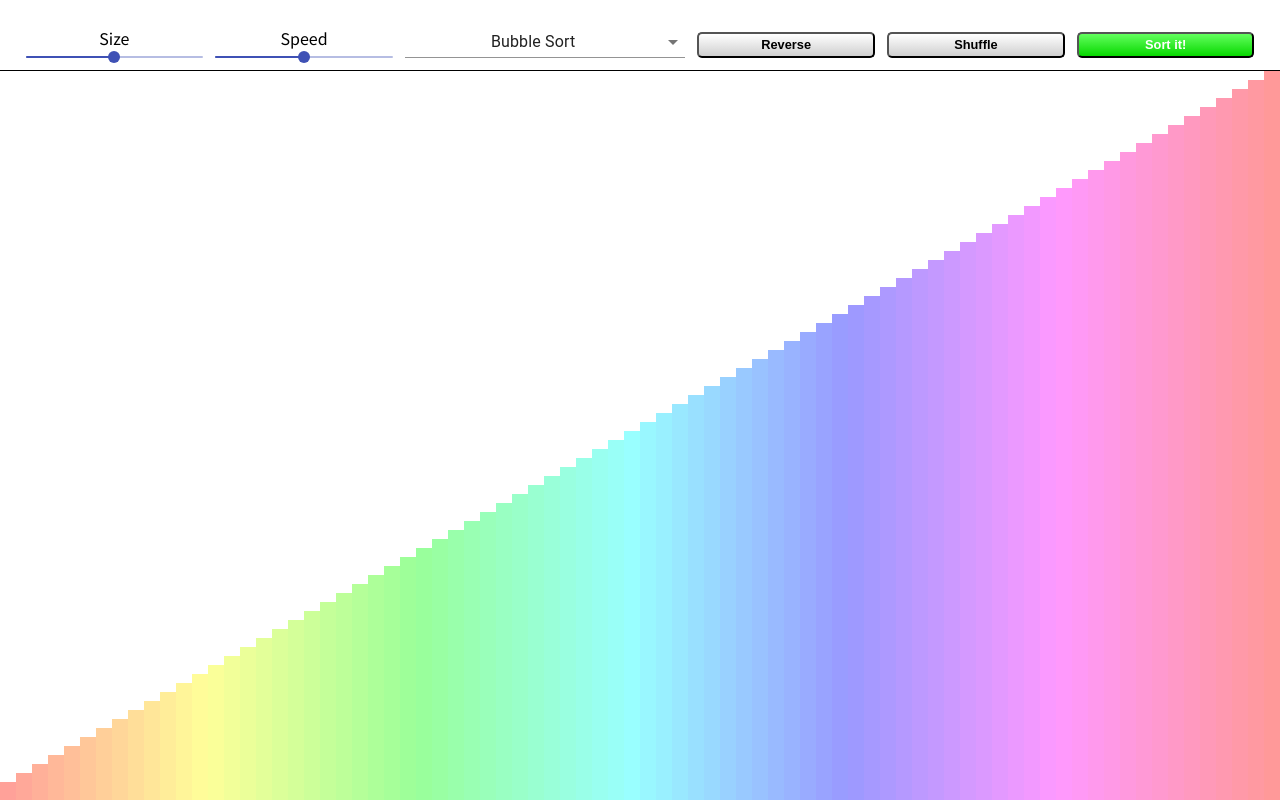
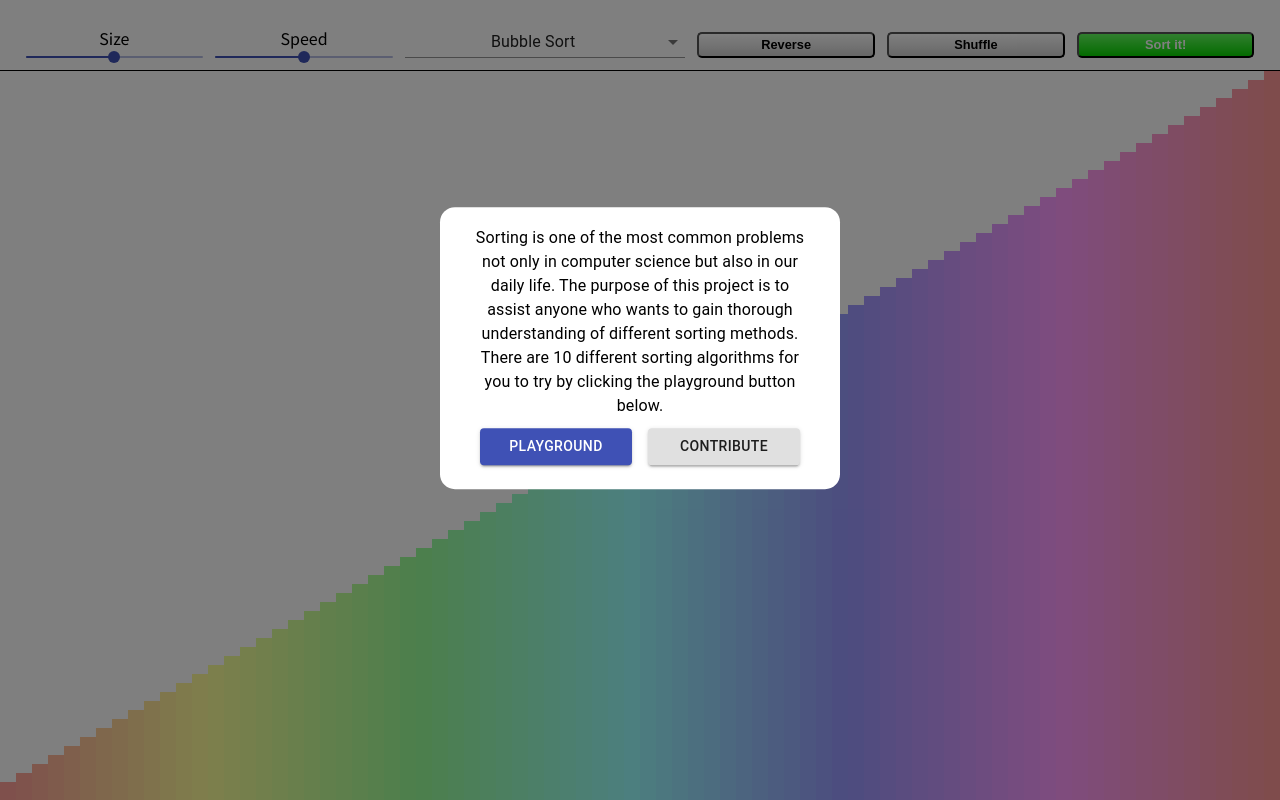
Before and after one commit to welvin21/SortIt, a React (Create React App) app: page / in a window 1280 px wide. Built offline with nearby package versions, Linux system fonts and the light colour scheme.

Commit message:
Add introduction modal

```diff
--- a/package.json
+++ b/package.json
@@ -12,7 +12,6 @@
     "react": "^16.12.0",
     "react-dom": "^16.12.0",
     "react-redux": "^7.1.3",
-    "react-router-dom": "^5.1.2",
     "react-scripts": "3.3.0",
     "redux": "^4.0.5",
     "serialize-javascript": "^2.1.2"
--- a/src/App.js
+++ b/src/App.js
@@ -1,9 +1,14 @@
-import React from 'react';
+import React, { useState }  from 'react';
+import { Intro } from './components/Intro';
 import { Sort } from './components/Sort';
 import './App.css';
 
 export const App = () => {
+  const [ isOpen, setOpen ] = useState(true);
   return(
+    <>
+      <Intro isOpen={isOpen} closeModal={() => setOpen(false)}/>
       <Sort/>
+    </>
   );
 }
--- /dev/null
+++ b/src/components/Intro.js
@@ -0,0 +1,56 @@
+import React from 'react';
+import { makeStyles } from '@material-ui/core/styles';
+import {Modal, Button, Typography } from '@material-ui/core';
+
+const useStyles = makeStyles(theme => ({
+  paper: {
+    outline: 'none',
+    position: 'absolute',
+    top: '40%',
+    left: '50%',
+    transform: `translate(-50%, -40%)`,
+    width: 'min(400px,100vw)',
+    backgroundColor: theme.palette.background.paper,
+    padding: theme.spacing(2, 4, 3),
+    borderRadius: '15px',
+    fontSize: '1%',
+    maxHeight: '85vh',
+    overflowY: 'scroll'
+  },
+  description: {
+    margin: '1% 0'
+  },
+  button: {
+    fontSize: 'auto',
+    margin: '2% 0 0 0',
+    width: '45%'
+  }
+}));
+
+export const Intro = props => {
+  const classes = useStyles();
+  const { isOpen, closeModal } = props;
+  const githubRepo = 'https://github.com/welvin21/SortIt';
+  const description = `Sorting is one of the most common problems not only in computer science but also in our daily life.
+                      The purpose of this project is to assist anyone who wants to gain thorough understanding of different sorting methods.
+                      There are 10 different sorting algorithms for you to try by clicking the playground button below.
+                      `;
+  return(
+    <Modal
+      aria-labelledby="simple-modal-title"
+      aria-describedby="simple-modal-description"
+      open={isOpen}
+      onClose={() => {}}
+    >
+      <div className={classes.paper}>
+        <Typography className={classes.description} variant='body1' id="simple-modal-description">
+          {description}
+        </Typography>
+        <Button variant='contained' color='primary' className={classes.button} onClick={() => closeModal()} style={{marginRight: '5%'}}>
+          Playground
+        </Button>
+        <Button variant='contained' className={classes.button} onClick={() => window.open(githubRepo, '_blank')}>Contribute</Button>
+      </div>
+    </Modal>
+  );
+}
```
Also changed, not shown: 1 other file (tests, documents, lock files or other folders).
